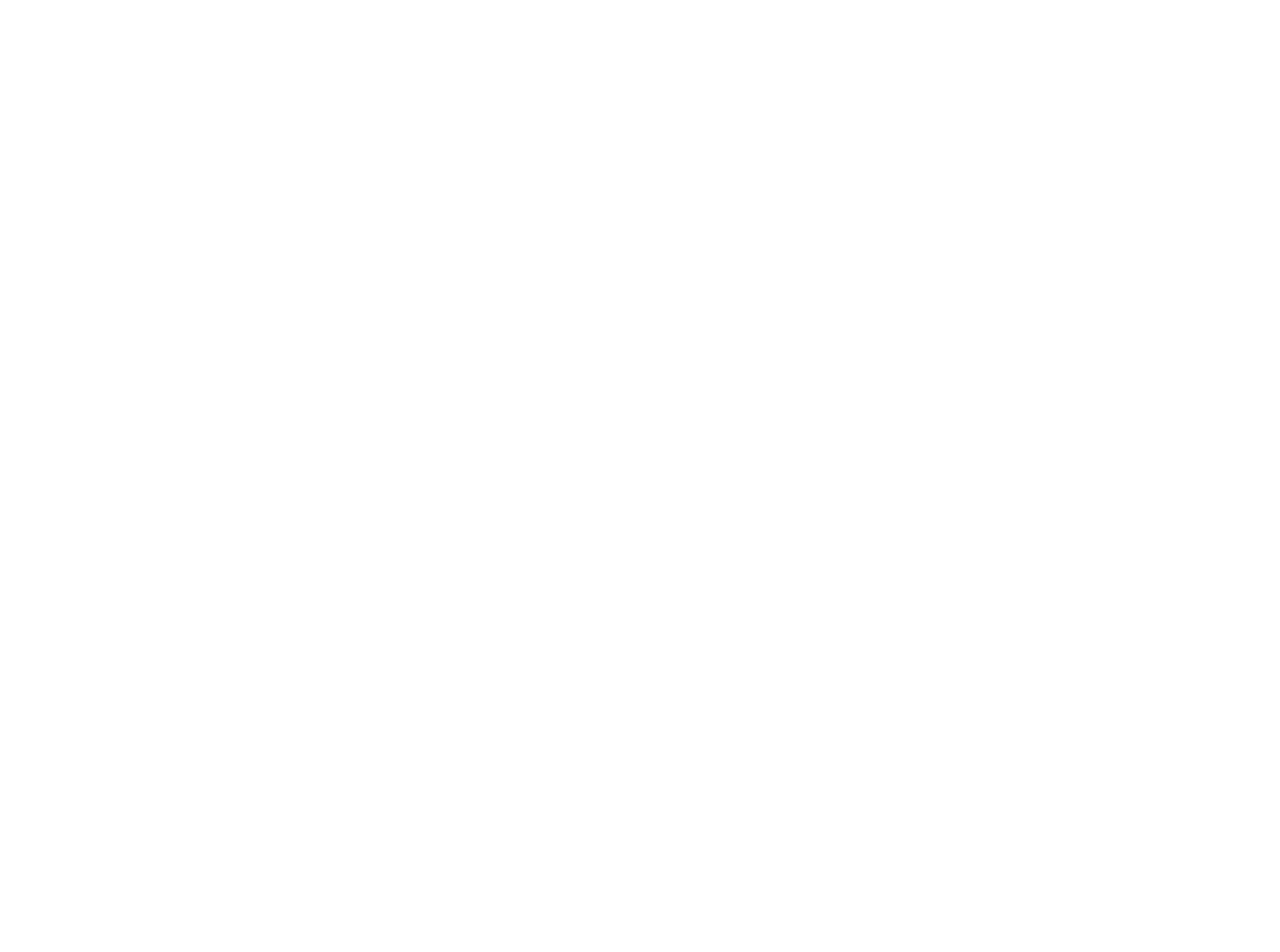
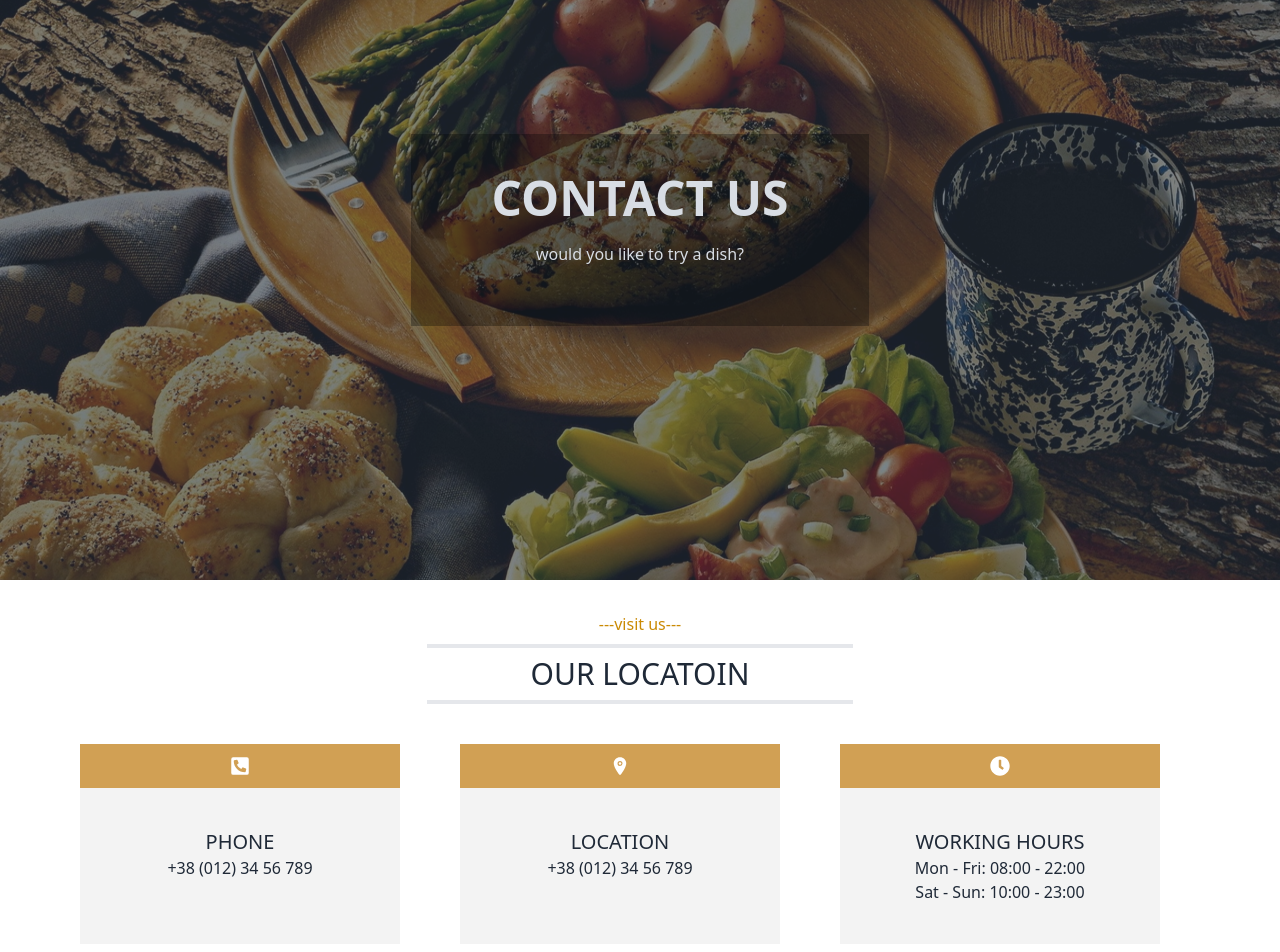
Before and after one commit to salehinRifat/restaurant-web, a React (Vite) app: page /contact in a window 1280 px wide. Before the commit this address had no page. Shown: the part 120-1072 px from the top of the page. Before the commit the page ends 800 px from the top, so only its background shows below. Built offline with nearby package versions, Linux system fonts and the light colour scheme.

Commit message:
Added the contact page

```diff
--- a/package.json
+++ b/package.json
@@ -15,6 +15,7 @@
     "react": "^18.2.0",
     "react-dom": "^18.2.0",
     "react-helmet-async": "^2.0.4",
+    "react-icons": "^5.0.1",
     "react-parallax": "^3.5.1",
     "react-responsive-carousel": "^3.2.23",
     "react-router-dom": "^6.18.0",
--- a/src/hooks/useMenu.jsx
+++ b/src/hooks/useMenu.jsx
@@ -4,7 +4,7 @@ const useMenu = (category) => {
     const [menu, setMenu] = useState([]);
     const [loading, setLoading] = useState(true);
     useEffect(() => {
-        fetch("menu.json")
+        fetch("http://localhost:5000/menu")
             .then(res => res.json())
             .then(data => {
                 let items = data.filter(item => item.category == category);
--- /dev/null
+++ b/src/pages/Contact/Contact.jsx
@@ -0,0 +1,50 @@
+import Cover from "../../shared/cover/Cover";
+import contactImg from "../../assets/contact/banner.jpg"
+import SectionTitle from "../../components/sectionTitle/SectionTitle";
+import { FaPhoneSquareAlt, FaClock } from "react-icons/fa";
+import { IoLocation } from "react-icons/io5";
+const Contact = () => {
+    return (
+        <div>
+            <Cover title={"contact us"} subtitle={"would you like to try a dish?"} img={contactImg}></Cover>
+            <div className="my-8">
+                <SectionTitle heading={"our locatoin"} subHeading={"visit us"}></SectionTitle>
+            </div>
+            <div className="px-20">
+                <section className="grid grid-cols-3 gap-5 my-10">
+                    <div className="flex flex-col w-80">
+                        <div className="bg-[#D1A054] text-white p-3 flex items-center justify-center">
+                            <FaPhoneSquareAlt className="text-xl" />
+                        </div>
+                        <div className="bg-[#f3f3f3] text-center py-10 flex-1">
+                            <h1 className="text-xl uppercase">Phone</h1>
+                            <p>+38 (012) 34 56 789</p>
+                        </div>
+                    </div>
+                    <div className="flex flex-col w-80">
+                        <div className="bg-[#D1A054] text-white p-3 flex items-center justify-center">
+                            <IoLocation className="text-xl"></IoLocation>
+                        </div>
+                        <div className="bg-[#f3f3f3] text-center py-10 flex-1">
+                            <h1 className="text-xl uppercase">location</h1>
+                            <p>+38 (012) 34 56 789</p>
+                        </div>
+                    </div>
+                    <div className="flex flex-col w-80">
+                        <div className="bg-[#D1A054] text-white p-3 flex items-center justify-center">
+                            <FaClock className="text-xl" />
+                        </div>
+                        <div className="bg-[#f3f3f3] text-center py-10 flex-1">
+                            <h1 className="text-xl uppercase">WORKING HOURS</h1>
+                            <p>Mon - Fri: 08:00 - 22:00</p>
+                            <p>Sat - Sun: 10:00 - 23:00</p>
+                        </div>
+                    </div>
+
+                </section>
+            </div>
+        </div>
+    );
+};
+
+export default Contact;
--- a/src/pages/Menu/menu/Menu.jsx
+++ b/src/pages/Menu/menu/Menu.jsx
@@ -19,19 +19,19 @@ const Menu = () => {
                 <title>Restaurant | Menu</title>
             </Helmet>
             <Cover title="our menu" subtitle="Would you like to try a dish?" img={banner}></Cover>
-            <MenuCategory menu={offered} title={1}></MenuCategory>
+            <MenuCategory menu={offered} title={1} category={"salad"}></MenuCategory>
 
             <Cover title="dessert" subtitle="Lorem Ipsum has been the industry’s standard dummy text ever since the 1500s, when an unknown printer took a galley of type and scrambled it to make a type specimen book." img={dessertImg}></Cover>
-            <MenuCategory menu={dessert}></MenuCategory>
+            <MenuCategory menu={dessert} category={"dessert"}></MenuCategory>
 
             <Cover title="pizza" subtitle="Lorem Ipsum has been the industry’s standard dummy text ever since the 1500s, when an unknown printer took a galley of type and scrambled it to make a type specimen book." img={pizzaImg}></Cover>
-            <MenuCategory menu={pizza}></MenuCategory>
+            <MenuCategory menu={pizza} category={"pizza"}></MenuCategory>
 
             <Cover title="salad" subtitle="Lorem Ipsum has been the industry’s standard dummy text ever since the 1500s, when an unknown printer took a galley of type and scrambled it to make a type specimen book." img={saladImg}></Cover>
-            <MenuCategory menu={salad}></MenuCategory>
+            <MenuCategory menu={salad} category={"salad"}></MenuCategory>
 
             <Cover title="soup" subtitle="Lorem Ipsum has been the industry’s standard dummy text ever since the 1500s, when an unknown printer took a galley of type and scrambled it to make a type specimen book." img={soupImg}></Cover>
-            <MenuCategory menu={soup}></MenuCategory>
+            <MenuCategory menu={soup} category={"soup"}></MenuCategory>
 
         </div>
     );
--- a/src/pages/Menu/menuCategory/MenuCategory.jsx
+++ b/src/pages/Menu/menuCategory/MenuCategory.jsx
@@ -1,7 +1,8 @@
+import { Link } from "react-router-dom";
 import SectionTitle from "../../../components/sectionTitle/SectionTitle";
 import MenuItem from "../../../shared/menuItem/MenuItem";
 
-const MenuCategory = ({ menu, title }) => {
+const MenuCategory = ({ menu, title, category }) => {
     return (
         <div>
             <div className="px-24 mt-10 mb-16">
@@ -12,7 +13,7 @@ const MenuCategory = ({ menu, title }) => {
                 <div className="grid grid-cols-2 gap-5">
                     {menu.map(item => <MenuItem item={item} key={item._id}></MenuItem>)}
                 </div>
-                <button className="btn btn-outline mt-6">Order Now</button>
+                <Link to={`/order/${category}`}><button className="btn btn-outline mt-6">Order Now</button></Link>
             </div>
         </div>
     );
--- a/src/pages/home/Navbar/Navbar.jsx
+++ b/src/pages/home/Navbar/Navbar.jsx
@@ -3,10 +3,10 @@ import { Link } from "react-router-dom";
 const Navbar = () => {
     let li = <>
         <li><Link to={'/'}>Home</Link></li>
-        <li><a>Contact</a></li>
+        <li><Link to={'/contact'}>Contact</Link></li>
         <li><a>Dashboard</a></li>
         <li><Link to={'/menu'}>Menu</Link></li>
-        <li><Link to={'/order'}>Our Shop</Link></li>
+        <li><Link to={'/order/salad'}>Our Shop</Link></li>
     </>
     return (
         <div>
--- /dev/null
+++ b/src/pages/login/Login.jsx
@@ -0,0 +1,9 @@
+const Login = () => {
+    return (
+        <div>
+
+        </div>
+    );
+};
+
+export default Login;
--- a/src/pages/order/Order.jsx
+++ b/src/pages/order/Order.jsx
@@ -5,13 +5,19 @@ import { useState } from "react";
 import 'react-tabs/style/react-tabs.css';
 import useMenu from "../../hooks/useMenu";
 import OrderTab from "./OrderTab";
+import { useParams } from "react-router-dom";
 const Order = () => {
-    const [tabIndex, setTabIndex] = useState(0);
+    const arr = ['salad', 'pizza', 'soup', 'dessert', 'drinks'];
+    const { category } = useParams();
+    let initialIndex = arr.indexOf(category);
+    console.log(initialIndex);
+    const [tabIndex, setTabIndex] = useState(initialIndex);
     const [salad] = useMenu('salad');
     const [pizza] = useMenu('pizza');
     const [soup] = useMenu('soup');
     const [dessert] = useMenu('dessert');
     const [drinks] = useMenu('drinks');
+
     return (
 
         <>
```
Also changed, not shown: src/router/Router.jsx (+6 -1 lines), 1 other file (tests, documents, lock files or other folders).
